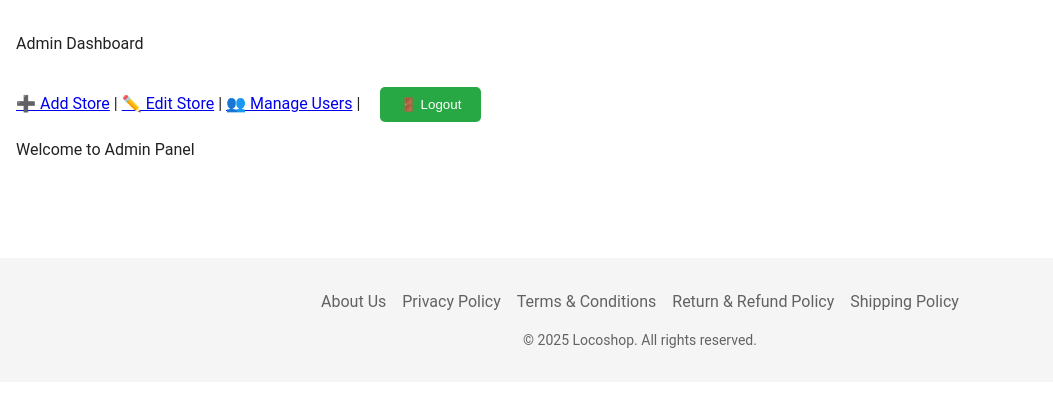
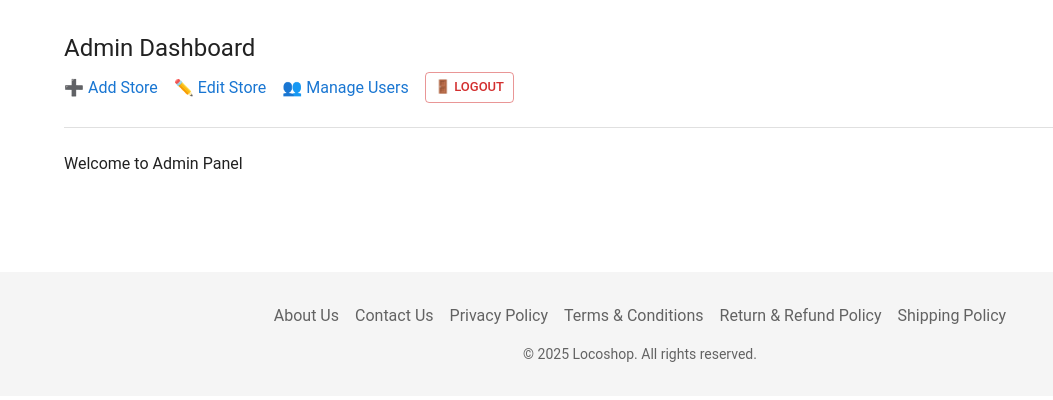
Before and after one commit to win4abhang/locoshop-admin, a React (Create React App) app: page /admin in a window 1280 px wide. Shown: the top 400 px of the page, without its empty margins (0-1053 px from the left). Built offline with nearby package versions, Linux system fonts and the light colour scheme; no server answers; the HTML template or start-up script is replaced by a standard one.

Commit message:
Adding menu and MUI

```diff
--- a/src/components/Footer.js
+++ b/src/components/Footer.js
@@ -15,6 +15,9 @@ const Footer = () => {
 
           <Link component={RouterLink} to="/about" underline="hover" color="text.secondary">
             About Us
+          </Link>
+          <Link component={RouterLink} to="/contact" underline="hover" color="text.secondary">
+            Contact Us
           </Link>
           <Link component={RouterLink} to="/privacy" underline="hover" color="text.secondary">
             Privacy Policy
--- a/src/pages/admin/AdminDashboard.js
+++ b/src/pages/admin/AdminDashboard.js
@@ -1,39 +1,76 @@
 import React from 'react';
-import { Routes, Route, Link, useNavigate } from 'react-router-dom';
+import { Routes, Route, Link as RouterLink, useNavigate } from 'react-router-dom';
 import AddStore from './AddStore';
 import EditStore from './EditStore';
 import Users from './Users';
+
+import {
+  Box,
+  Button,
+  Typography,
+  Stack,
+  Link,
+  Divider,
+  Container
+} from '@mui/material';
 
 const AdminDashboard = () => {
   const navigate = useNavigate();
 
   const handleLogout = () => {
-    // ✅ Clear localStorage and redirect to login
     localStorage.clear();
     navigate('/login');
   };
 
   return (
-    <div style={{ padding: '1rem' }}>
-      <p>Admin Dashboard</p>
+    <Container sx={{ py: 4 }}>
+      <Typography variant="h5" gutterBottom>
+        Admin Dashboard
+      </Typography>
 
-      {/* ✅ Navigation Links */}
-      <nav style={{ marginBottom: '1rem' }}>
-        <Link to="/admin/add-store">➕ Add Store</Link> |{' '}
-        <Link to="/admin/edit-store">✏️ Edit Store</Link> |{' '}
-        <Link to="/admin/users">👥 Manage Users</Link> |{' '}
-        <button onClick={handleLogout} style={{ marginLeft: '1rem' }}>🚪 Logout</button>
-      </nav>
+      {/* Navigation Links */}
+      <Stack
+        direction={{ xs: 'column', sm: 'row' }}
+        spacing={2}
+        alignItems="center"
+        sx={{ mb: 3 }}
+        flexWrap="wrap"
+      >
+        <Link component={RouterLink} to="/admin/add-store" underline="hover">
+          ➕ Add Store
+        </Link>
+        <Link component={RouterLink} to="/admin/edit-store" underline="hover">
+          ✏️ Edit Store
+        </Link>
+        <Link component={RouterLink} to="/admin/users" underline="hover">
+          👥 Manage Users
+        </Link>
+        <Button
+          onClick={handleLogout}
+          variant="outlined"
+          color="error"
+          size="small"
+        >
+          🚪 Logout
+        </Button>
+      </Stack>
 
-      {/* ✅ Admin Routes */}
-      <Routes>
-        <Route index element={<p>Welcome to Admin Panel</p>} />
-        <Route path="add-store" element={<AddStore />} />
-        <Route path="edit-store" element={<EditStore />} />
-        <Route path="users" element={<Users />} />
-        <Route path="*" element={<p>404 - Page Not Found in Admin</p>} />
-      </Routes>
-    </div>
+      <Divider sx={{ mb: 3 }} />
+
+      {/* Admin Routes */}
+      <Box>
+        <Routes>
+          <Route index element={<Typography>Welcome to Admin Panel</Typography>} />
+          <Route path="add-store" element={<AddStore />} />
+          <Route path="edit-store" element={<EditStore />} />
+          <Route path="users" element={<Users />} />
+          <Route
+            path="*"
+            element={<Typography color="error">404 - Page Not Found in Admin</Typography>}
+          />
+        </Routes>
+      </Box>
+    </Container>
   );
 };
 
```
